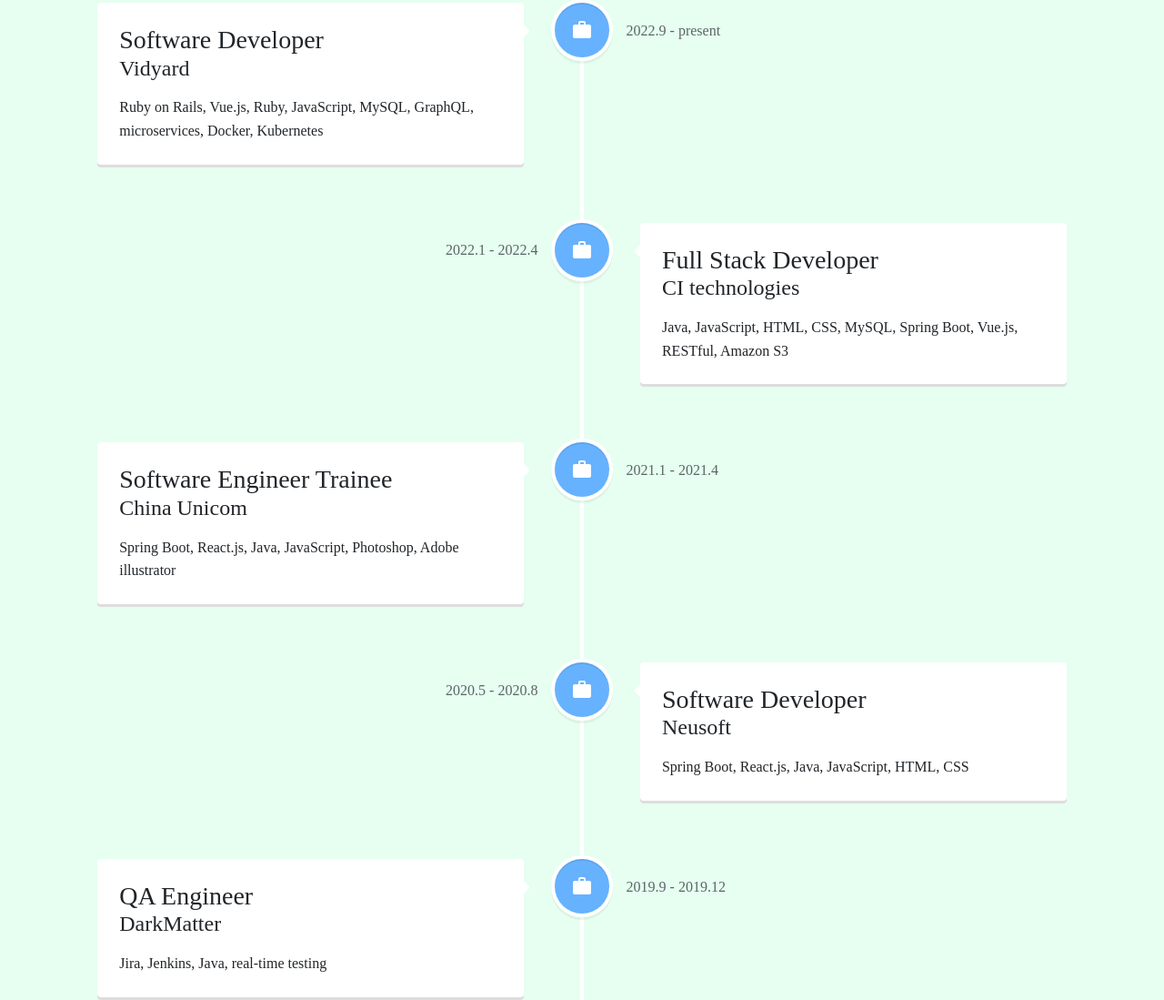
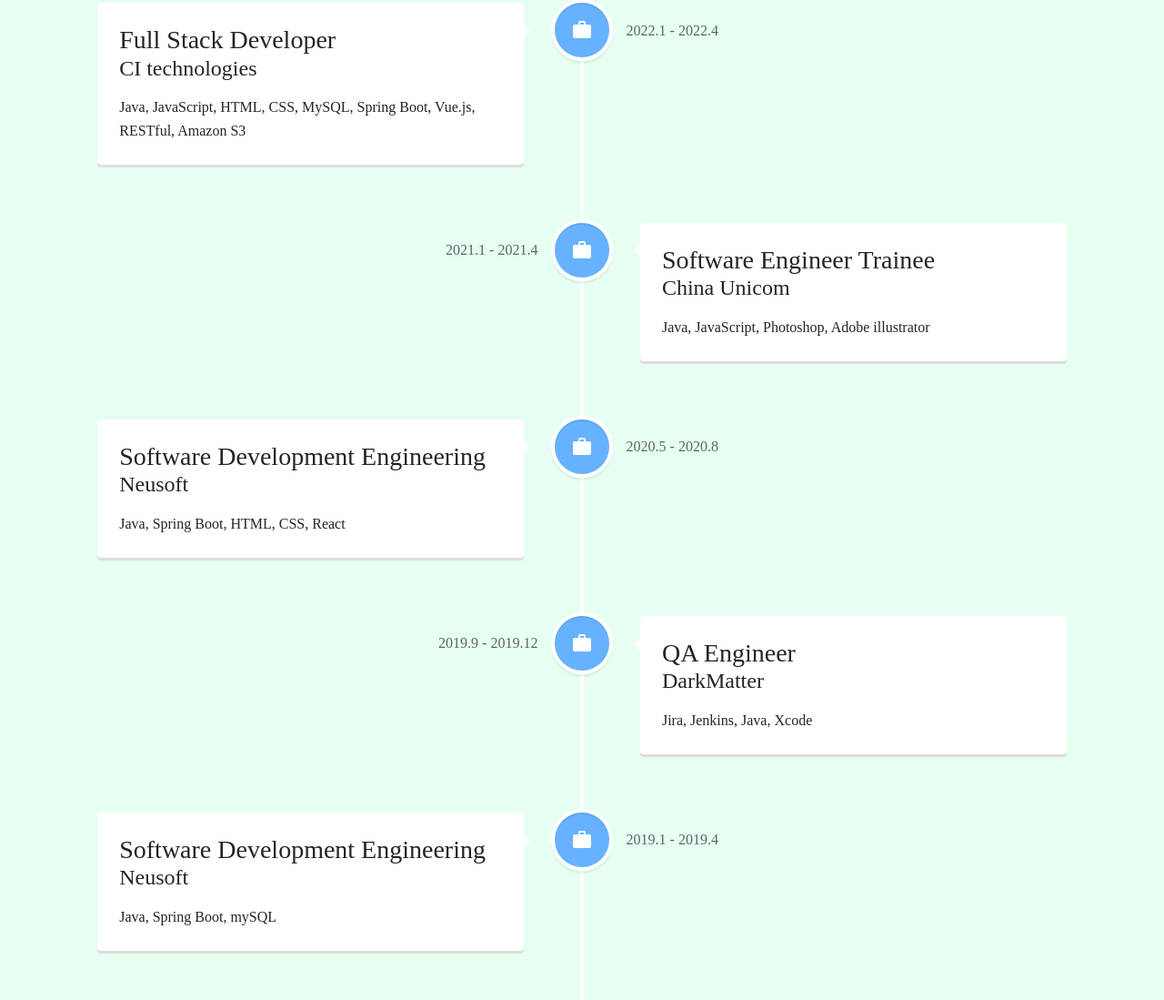
Before and after one commit to yiruW/yiru-cv, a React app: page / in a window 1280 px wide. Shown: the part 893-1992 px from the top of the page at 91% size. Built offline with nearby package versions, Linux system fonts and the light colour scheme; a web font is replaced by a local one.

Commit message:
Revert "update resume"
This reverts commit f97bf6a1f1efe4873cf5935636e0c2b4cd2d1e04.

```diff
--- a/src/data.js
+++ b/src/data.js
@@ -1,26 +1,23 @@
 const work = [
-    {key: 0, title: "Software Developer",
-    company: "Vidyard", duration: "2022.9 - present",
-    skills: "Ruby on Rails, Vue.js, Ruby, JavaScript, MySQL, GraphQL, microservices, Docker, Kubernetes"},
-    {key : 1, title: "Full Stack Developer",
+    {key : 0, title: "Full Stack Developer",
     company: "CI technologies", duration: "2022.1 - 2022.4",
     skills: "Java, JavaScript, HTML, CSS, MySQL, Spring Boot, Vue.js, RESTful, Amazon S3"},
-    {key : 2, title: "Software Engineer Trainee",
+    {key : 1, title: "Software Engineer Trainee",
     company: "China Unicom", duration: "2021.1 - 2021.4",
-    skills: "Spring Boot, React.js, Java, JavaScript, Photoshop, Adobe illustrator"},
-    {key : 3, title: "Software Developer",
+    skills: "Java, JavaScript,  Photoshop, Adobe illustrator"},
+    {key : 2, title: "Software Development Engineering",
     company: "Neusoft", duration: "2020.5 - 2020.8",
-    skills: "Spring Boot, React.js, Java, JavaScript, HTML, CSS"},
-    {key : 4, title: "QA Engineer",
+    skills: "Java, Spring Boot, HTML, CSS, React"},
+    {key : 3, title: "QA Engineer",
     company: "DarkMatter", duration: "2019.9 - 2019.12",
-    skills: "Jira, Jenkins, Java, real-time testing"},
-    {key : 5, title: "Software Developer",
+    skills: "Jira, Jenkins, Java, Xcode"},
+    {key : 4, title: "Software Development Engineering",
     company: "Neusoft", duration: "2019.1 - 2019.4",
     skills: "Java, Spring Boot, mySQL"},
 ]
 
 function brief(){
-    return "Skilled in Java, JavaScript, SpringBoot, Vue, React. Worked as software developer for 3 co-op terms. Love to learn new stuff and make contributions :)";
+    return "Skilled in Java, JavaScript, SpringBoot, Vue, React. Worked as web developer for 3 co-op terms. Love to learn new stuff and make contributions :)";
 }
 function education(){
     return ([
@@ -35,7 +32,6 @@
 function project(){
     return ([
         {key: 0, field: "This resume webpage", breif: "This webpage is built with React and Bootstrap, finished in May 2022 for applying jobs.", skills:["JavaScript","React"], source:"https://github.com/yiruW/yiru-cv"},
-        {key: 1, field: "Image detection", breif: "This project is used to detect emergency vehicle by flashing lights.", skills: ["Python", "OpenCV"], source: "https://github.com/yiruW/flashing-light-detection.git"},
         {key: 2, field: "Issue tracking webpage", breif: "The issue tracking webpage is similar to Jira, but only accept bug reports from customers who subscribe products. Mails will automatically sent to customers if new build is released, and parsed to create new bug tickets when received from users.", skills:["Java", "JavaScript", "SpringBoot", "Vue", "AmazonSaas"]},
         {key: 3, field: "Real-time OS", breif: "This project is a Linux system that handle instructions between kernel mode and user mode. The system will handle system call or any instructions, and execute memory allocations.", skills:["C"], source:"https://github.com/yiruW/realTimeOS"},
         {key: 4, field: "Product Website", breif: "A simple webpage display a product introduction.", skills:["JavaScript", "HTML", "CSS", "PS"], source:"https://github.com/yiruW/appLeaflet"}
--- a/src/styles.css
+++ b/src/styles.css
@@ -43,7 +43,7 @@
 .Nav-link:hover{
     color: #04543e;
     text-shadow: 1px 1px 1px #daebe1;
-    font-weight: 500;
+    font-weight: 600;
 }
 .icon-link{
     width: 20px;
```
